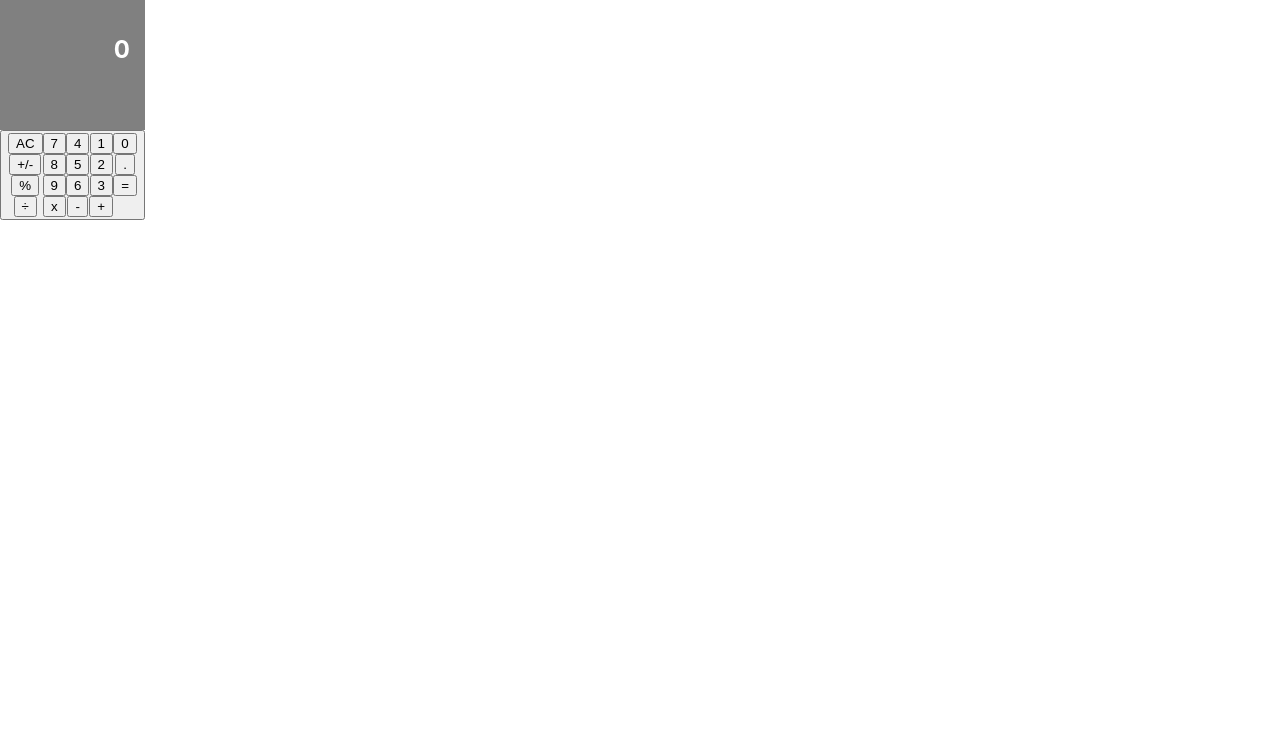
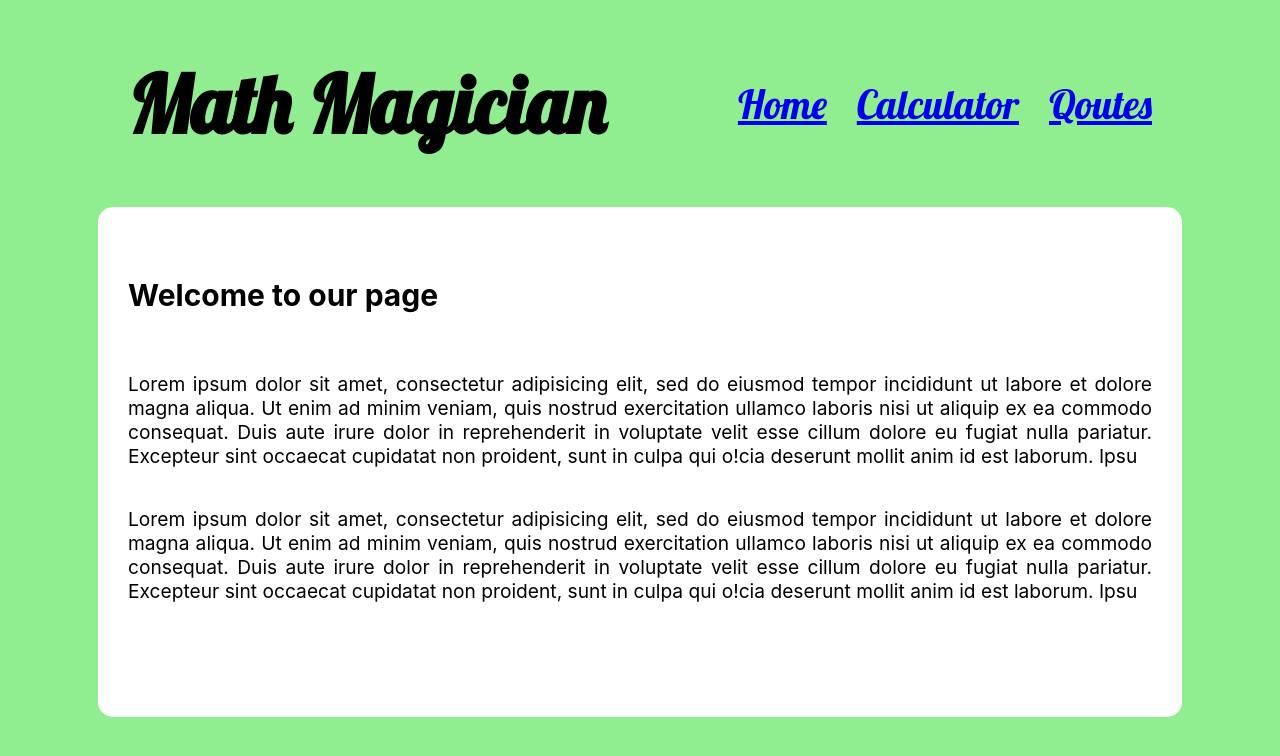
Before and after one commit to Davidosky007/my_calculator, a React (Create React App) app: page / in a window 1280 px wide. Shown: the top 756 px of the page. Built offline with nearby package versions, Linux system fonts and the light colour scheme.

Commit message:
Add final styling to my calculator app

```diff
--- a/package.json
+++ b/package.json
@@ -10,6 +10,7 @@
     "prop-types": "^15.7.2",
     "react": "^17.0.2",
     "react-dom": "^17.0.2",
+    "react-router-dom": "^5.2.0",
     "react-scripts": "4.0.3",
     "styled-components": "^5.3.0",
     "web-vitals": "^1.1.1"
--- a/src/components/App.js
+++ b/src/components/App.js
@@ -7,7 +7,8 @@ import Calculate from '../logic/calculate';
 
 const StyledApp = styled.section`
 display: inline-block;
-
+width: 700px;
+float: right;
 
 `;
 
@@ -23,11 +24,14 @@ const App = () => {
     setState(() => ({ ...newState }));
   };
   return (
-    <StyledApp>
-      <Display result={(state.next && state.next.toString()) || (state.total && state.total.toString()) || '0'} />
-      {' '}
-      <ButtonPanel handleClick={handleClick} />
-    </StyledApp>
+    <>
+      <h2 className="app_head">Let us do math!</h2>
+      <StyledApp>
+        <Display result={(state.next && state.next.toString()) || (state.total && state.total.toString()) || '0'} />
+        {' '}
+        <ButtonPanel handleClick={handleClick} />
+      </StyledApp>
+    </>
   );
 };
 
--- a/src/components/Button.js
+++ b/src/components/Button.js
@@ -2,13 +2,13 @@
 import React from 'react';
 import PropTypes from 'prop-types';
 
-const Button = ({ name, handleClick, className }) => (
-  <div>
-    <button type="button" onClick={() => handleClick(name)} className={className}>
-      { name }
-      {' '}
-    </button>
-  </div>
+const Button = ({
+  name, handleClick, className,
+}) => (
+  <button type="button" onClick={() => handleClick(name)} className={className}>
+    { name }
+    {' '}
+  </button>
 );
 
 Button.propTypes = {
--- a/src/components/ButtonPanel.js
+++ b/src/components/ButtonPanel.js
@@ -3,32 +3,66 @@
 /* eslint-disable linebreak-style */
 import React from 'react';
 import propTypes from 'prop-types';
-import styled from 'styled-components';
 import Button from './Button';
 
-const BtnPanel = styled.button`
-display: flex;
-
-`;
-
-const buttonGroups = [
-  ['AC', '+/-', '%', '÷'],
-  ['7', '8', '9', 'x'],
-  ['4', '5', '6', '-'],
-  ['1', '2', '3', '+'],
-  ['0', '.', '='],
-];
+const buttonGroups = {
+  1: ['AC', '+/-', '%', '÷'],
+  2: ['7', '8', '9', 'x'],
+  3: ['4', '5', '6', '-'],
+  4: ['1', '2', '3', '+'],
+  5: ['0', '.', '='],
+};
 
 const ButtonPanel = ({ handleClick }) => (
-  <BtnPanel>
-    {buttonGroups.map((group, index) => (
-      <div key={`group-${(index + 1)}`}>
-        {group.map((button) => <Button name={button} handleClick={handleClick} key={button} />)}
-      </div>
-    ))}
-  </BtnPanel>
+  <div className="btns">
+    <div className="btn_grp">
+      {buttonGroups[1].map((btn) => (
+        <Button
+          name={btn}
+          handleClick={handleClick}
+          key={btn}
+        />
+      ))}
+    </div>
+    <div className="btn_grp">
+      {buttonGroups[2].map((btn) => (
+        <Button
+          name={btn}
+          handleClick={handleClick}
+          key={btn}
+        />
+      ))}
+    </div>
+    <div className="btn_grp">
+      {buttonGroups[3].map((btn) => (
+        <Button
+          name={btn}
+          handleClick={handleClick}
+          key={btn}
+        />
+      ))}
+    </div>
+    <div className="btn_grp">
+      {buttonGroups[4].map((btn) => (
+        <Button
+          name={btn}
+          handleClick={handleClick}
+          key={btn}
+        />
+      ))}
+    </div>
+    <div className="btn_grp2">
+      {buttonGroups[5].map((btn) => (
+        <Button
+          name={btn}
+          handleClick={handleClick}
+          key={btn}
+        />
+      ))}
+    </div>
+
+  </div>
 );
-
 ButtonPanel.protoTypes = {
   handleClick: propTypes.func,
 };
--- a/src/components/Display.js
+++ b/src/components/Display.js
@@ -14,6 +14,9 @@ const StyledDisCompo = styled.section`
 background-color: gray;
 height: 100px;
 padding: 15px;
+width: 400px;
+margin: 0 auto;
+border-radius: 30px;
 `;
 
 const Display = (props) => {
--- /dev/null
+++ b/src/components/Home.js
@@ -0,0 +1,25 @@
+/* eslint-disable linebreak-style */
+/* eslint-disable max-len */
+import React from 'react';
+
+const Home = () => (
+  <div className="main_home">
+    <h4>
+      Welcome to our page
+    </h4>
+    <p>
+      Lorem ipsum dolor sit amet, consectetur adipisicing elit, sed do eiusmod tempor incididunt ut labore et dolore magna aliqua. Ut
+      enim ad minim veniam, quis nostrud exercitation ullamco laboris nisi ut aliquip ex ea commodo consequat. Duis aute irure dolor in
+      reprehenderit in voluptate velit esse cillum dolore eu fugiat nulla pariatur. Excepteur sint occaecat cupidatat non proident, sunt in
+      culpa qui o!cia deserunt mollit anim id est laborum. Ipsu
+    </p>
+    <p>
+      Lorem ipsum dolor sit amet, consectetur adipisicing elit, sed do eiusmod tempor incididunt ut labore et dolore magna aliqua. Ut
+      enim ad minim veniam, quis nostrud exercitation ullamco laboris nisi ut aliquip ex ea commodo consequat. Duis aute irure dolor in
+      reprehenderit in voluptate velit esse cillum dolore eu fugiat nulla pariatur. Excepteur sint occaecat cupidatat non proident, sunt in
+      culpa qui o!cia deserunt mollit anim id est laborum. Ipsu
+    </p>
+  </div>
+);
+
+export default Home;
--- /dev/null
+++ b/src/components/Navbar.js
@@ -0,0 +1,32 @@
+/* eslint-disable linebreak-style */
+import React from 'react';
+import { Link } from 'react-router-dom';
+
+const Navbar = () => (
+  <header className="main_nav">
+    <div>
+      <h1>Math Magician</h1>
+    </div>
+    <nav>
+      <ul className="nav_list">
+        <li>
+          <Link to="/">
+            Home
+          </Link>
+        </li>
+        <li>
+          <Link to="/calculator">
+            Calculator
+          </Link>
+        </li>
+        <li>
+          <Link to="/qoutes">
+            Qoutes
+          </Link>
+        </li>
+      </ul>
+    </nav>
+  </header>
+);
+
+export default Navbar;
--- /dev/null
+++ b/src/components/Qoute.js
@@ -0,0 +1,13 @@
+/* eslint-disable linebreak-style */
+import React from 'react';
+
+const Qoute = () => (
+  <div className="main_qoute">
+    <p>
+      Mathematics is not about numbers, equations, computations,
+      or algorithms: it is about understanding.  -William Paul Thurston
+    </p>
+  </div>
+);
+
+export default Qoute;
--- /dev/null
+++ b/src/components/Router.js
@@ -0,0 +1,34 @@
+/* eslint-disable linebreak-style */
+import React from 'react';
+import {
+  BrowserRouter as Router,
+  Switch,
+  Route,
+} from 'react-router-dom';
+import Header from './Navbar';
+import Home from './Home';
+import Qoutes from './Qoute';
+import App from './App';
+
+function AppRoutes() {
+  return (
+    <Router>
+      <Header />
+      {/* A <Switch> looks through its children <Route>s and
+            renders the first one that matches the current URL. */}
+      <Switch>
+        <Route exact path="/">
+          <Home />
+        </Route>
+        <Route exact path="/calculator">
+          <App />
+        </Route>
+        <Route exact path="/qoutes">
+          <Qoutes />
+        </Route>
+      </Switch>
+    </Router>
+  );
+}
+
+export default AppRoutes;
--- a/src/index.css
+++ b/src/index.css
@@ -1,3 +1,5 @@
+@import url('https://fonts.googleapis.com/css2?family=Lobster&display=swap');
+
 body {
   margin: 0;
   font-family:
@@ -14,6 +16,11 @@ body {
     sans-serif;
   -webkit-font-smoothing: antialiased;
   -moz-osx-font-smoothing: grayscale;
+  width: 100%;
+  height: 100vh;
+  background-color: lightgreen;
+  text-align: center;
+  position: relative;
 }
 
 code {
@@ -26,7 +33,104 @@ code {
     monospace;
 }
 
-.btn-panel {
+.btn_grp {
   display: flex;
-  padding: 0 auto;
+  margin: 0 auto;
+  justify-content: center;
 }
+
+.btn_grp button {
+  width: 106px;
+  border-radius: 10px;
+  height: 100px;
+  font-size: larger;
+  transition: all 0.25s ease-in-out;
+}
+
+.btn_grp2 button {
+  width: 140px;
+  border-radius: 10px;
+  height: 100px;
+  font-size: larger;
+  transition: all 0.25s ease-in-out;
+}
+
+.btn_grp button:hover {
+  background-color: #ffa500;
+}
+
+.btn_grp button:last-child {
+  background-color: #ffa500;
+}
+
+.btn_grp2 button:hover {
+  background-color: #ffa500;
+}
+
+.btn_grp2 button:last-child {
+  background-color: #ffa500;
+}
+
+.main_nav {
+  display: flex;
+  justify-content: space-between;
+  margin: 0 auto;
+  width: 80%;
+  font-family: 'Lobster', cursive;
+  font-size: 40px;
+  align-items: center;
+}
+
+.nav_list {
+  display: flex;
+  list-style: none;
+  text-decoration: none;
+}
+
+.nav_list li {
+  padding-left: 30px;
+}
+
+.main_home {
+  margin: 0 auto;
+  width: 80%;
+  padding: 30px;
+  background-color: white;
+  border-radius: 15px;
+  font-size: larger;
+  height: 450px;
+}
+
+.main_home h4 {
+  float: left;
+  font-size: 30px;
+}
+
+.main_home p {
+  float: left;
+  text-align: justify;
+}
+
+.app_head {
+  float: left;
+  top: 205px;
+  font-family: 'Lobster', cursive;
+  font-size: 40px;
+  margin-left: 139px;
+}
+
+.main_qoute {
+  display: flex;
+  justify-content: center;
+  align-items: center;
+  background-color: white;
+  width: 80%;
+  border-radius: 15px;
+  margin: 0 auto;
+  padding: 20px;
+}
+
+.main_qoute p {
+  font-size: 30px;
+  font-family: 'Times New Roman', Times, serif;
+}
--- a/src/index.js
+++ b/src/index.js
@@ -1,11 +1,11 @@
 import React from 'react';
 import ReactDOM from 'react-dom';
 import './index.css';
-import App from './components/App';
+import AppRoutes from './components/Router';
 
 ReactDOM.render(
   <React.StrictMode>
-    <App />
+    <AppRoutes />
   </React.StrictMode>,
   document.getElementById('root'),
 );
--- a/src/logic/operate.js
+++ b/src/logic/operate.js
@@ -16,7 +16,7 @@ const operate = (numberOne, numberTwo, operator) => {
       result = Big(numberOne).minus(numberTwo);
       break;
     case '÷':
-      result = numberTwo === '0' ? 'undefined' : Big(numberOne).div(numberTwo).toString();
+      result = numberTwo === '0' ? 'Divide by zero error' : Big(numberOne).div(numberTwo).toString();
       break;
 
     default:
```
Also changed, not shown: 1 other file (tests, documents, lock files or other folders).
